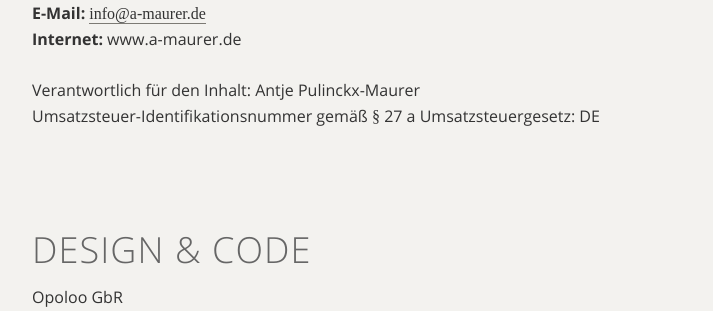
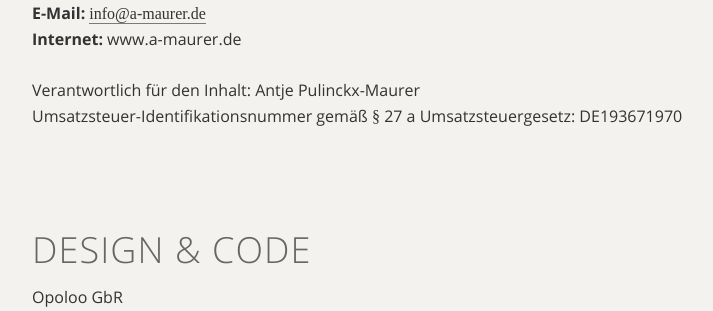
Before and after one commit to opoloo/androidicons-website, a PHP site: page /impressum.php in a window 1280 px wide. Shown: the part 748-1059 px from the top of the page, without its empty margins (128-841 px from the left). Run offline with PHP 8.4, Linux system fonts and the light colour scheme; data that the repository does not hold is empty; some libraries are stand-ins or nearby versions; some web fonts are replaced.

Commit message:
Steuernummer hinzugefügt

```diff
--- a/impressum.php
+++ b/impressum.php
@@ -168,7 +168,7 @@ $(document).ready(function(){
 	<br/>
 	Verantwortlich f&uuml;r den Inhalt: Antje Pulinckx-Maurer
 	<p>
-	Umsatzsteuer-Identifikationsnummer gem&auml;&szlig; &sect; 27 a Umsatzsteuergesetz: DE</p>
+	Umsatzsteuer-Identifikationsnummer gem&auml;&szlig; &sect; 27 a Umsatzsteuergesetz: DE193671970</p>
 	<br/><br/>
 
 
```
